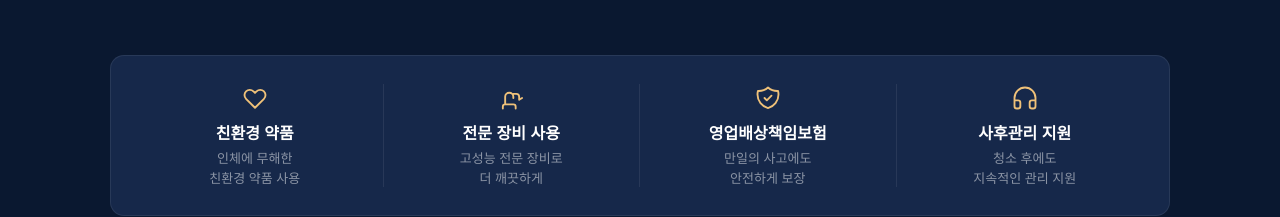
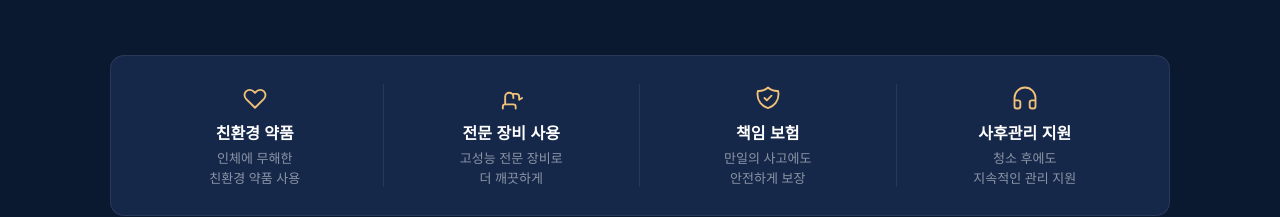
Before and after one commit to leesoobin/cheongso-heim, a Next.js app: page / in a window 1280 px wide. Shown: the part 7020-7237 px from the top of the page. Built offline with nearby package versions, Linux system fonts and the light colour scheme.

Commit message:
fix: shorten Premium section feature title to prevent overflow

```diff
--- a/app/components/sections/PremiumSection.tsx
+++ b/app/components/sections/PremiumSection.tsx
@@ -17,7 +17,7 @@ const CARES = [
 const FEATURES = [
   { icon: LeafIcon,   title: '친환경 약품',     lines: ['인체에 무해한', '친환경 약품 사용'] },
   { icon: VacuumIcon, title: '전문 장비 사용',   lines: ['고성능 전문 장비로', '더 깨끗하게'] },
-  { icon: ShieldIcon, title: '영업배상책임보험', lines: ['만일의 사고에도', '안전하게 보장'] },
+  { icon: ShieldIcon, title: '책임 보험',       lines: ['만일의 사고에도', '안전하게 보장'] },
   { icon: HeadsetIcon,title: '사후관리 지원',   lines: ['청소 후에도', '지속적인 관리 지원'] },
 ]
 
```
